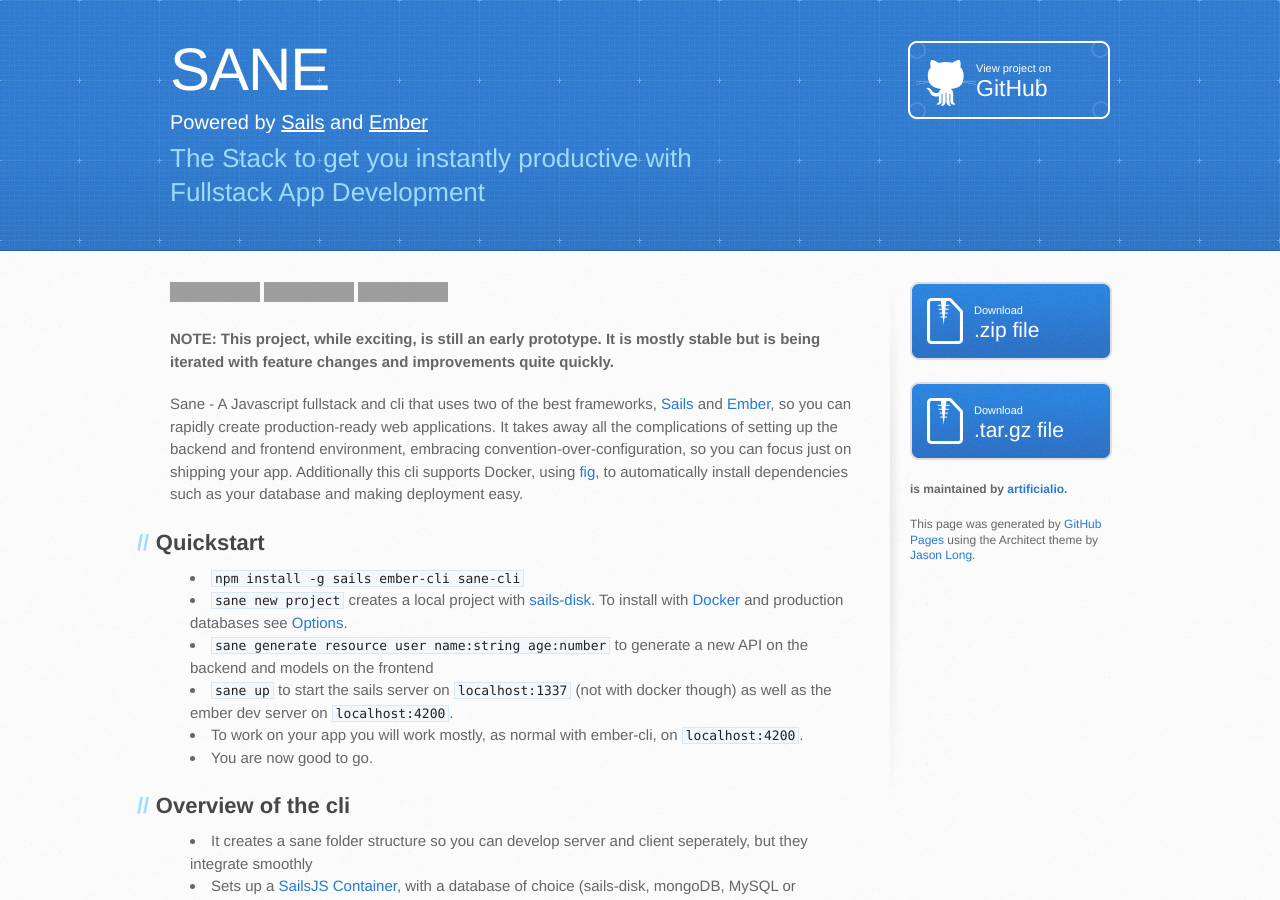
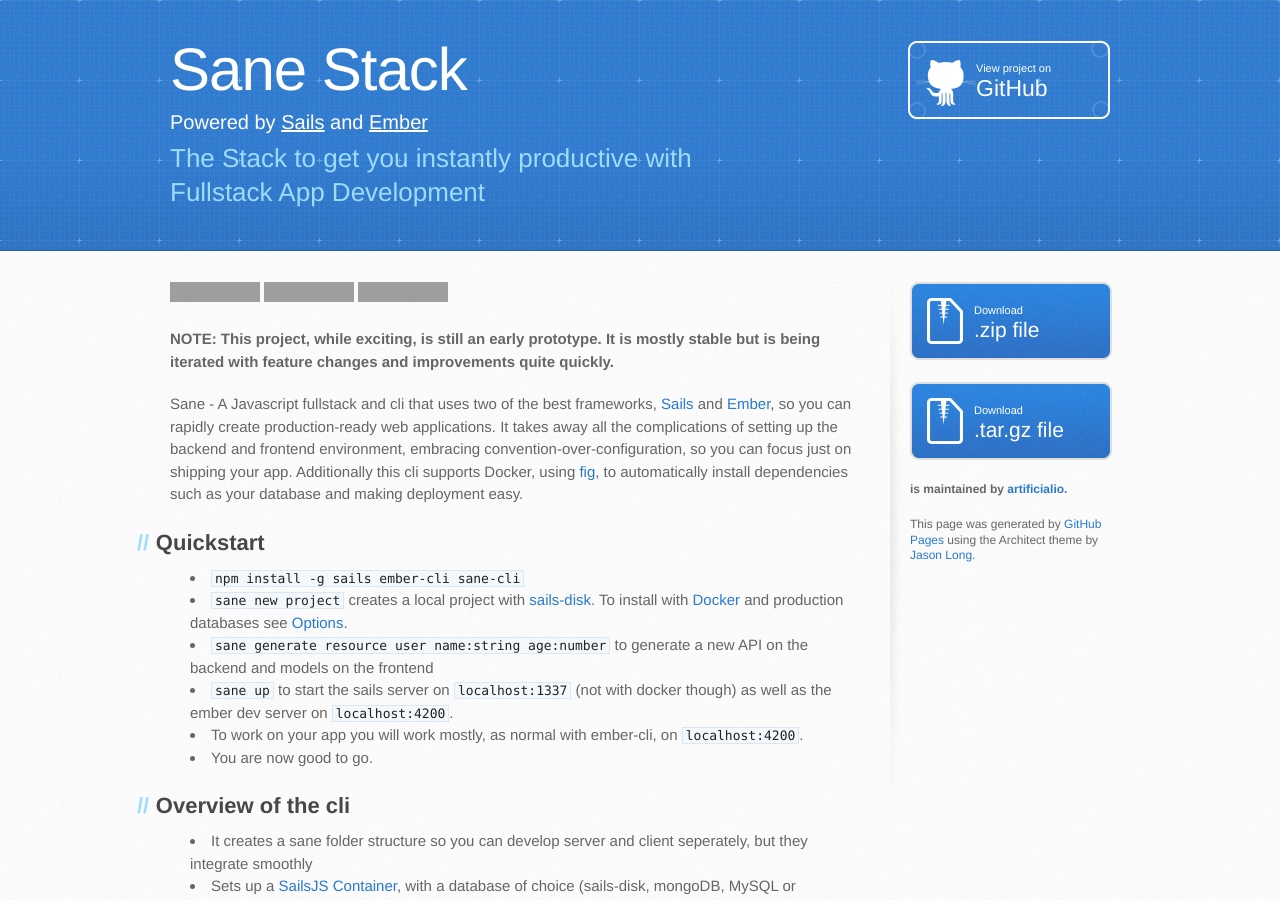
Before and after one commit to sane/sane, a Jekyll site: the page built from index.md, in a window 1280 px wide and 900 px high. Built offline with Jekyll 4.4.1, drawn with Linux system fonts in a browser that asks for light colours; grey boxes are pictures that could not be loaded.

Commit message:
Updated title

```diff
--- a/_layouts/index.html
+++ b/_layouts/index.html
@@ -13,13 +13,13 @@
     <script src="//html5shiv.googlecode.com/svn/trunk/html5.js"></script>
     <![endif]-->
 
-    <title>SANE Stack by Artificial Labs</title>
+    <title>Sane Stack by Artificial Labs</title>
   </head>
 
   <body>
     <header>
       <div class="inner">
-        <h1>SANE</h1>
+        <h1>Sane Stack</h1>
         <h2 style="color: #fff; font-size: 20px; line-height: 1; margin-bottom: 0.5em;">Powered by <a href="http://sailsjs.org/#/">Sails</a> and <a href="http://emberjs.com/">Ember</a></h2>
         <h2>The Stack to get you instantly productive with Fullstack App Development</h2>
         <a href="https://github.com/artificialio/sane" class="button"><small>View project on</small>GitHub</a>
```
